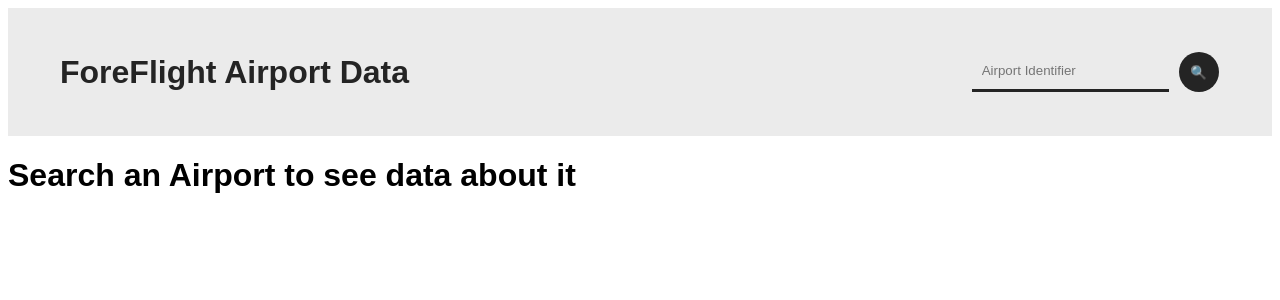
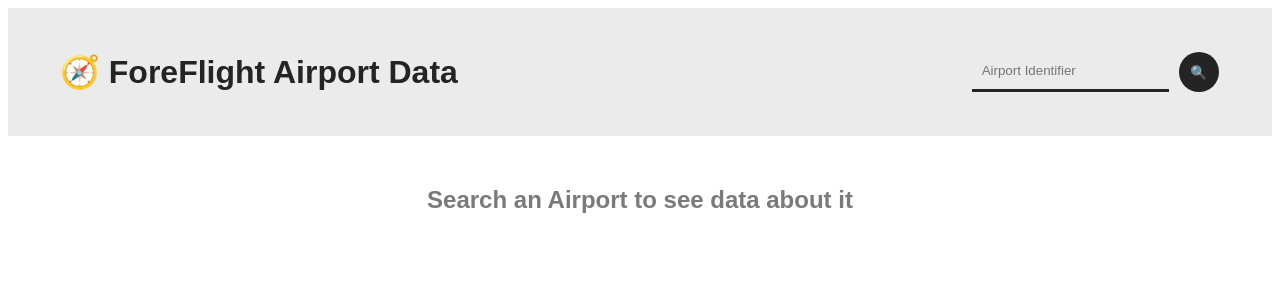
Before and after one commit to LTDakin/AirportWeatherTool, an Angular app in the folder airport-weather-app/: page / in a window 1280 px wide. Shown: the top 300 px of the page. Built offline with nearby package versions, Linux system fonts and the light colour scheme.

Commit message:
css updates and limit periods

```diff
--- a/airport-weather-app/src/app/components/home/home.component.css
+++ b/airport-weather-app/src/app/components/home/home.component.css
@@ -55,6 +55,17 @@
   background-color: rgb(34, 101, 202);
 }
 
+.content {
+  display: flex;
+}
+
+.no-airport-information {
+  color: rgb(122, 122, 122);
+  margin-left: auto;
+  margin-right: auto;
+  margin-top: 50px;
+}
+
 .airport-information {
   display: flex;
   flex-direction: column;
@@ -84,6 +95,7 @@
 }
 
 .forecast-period {
+  width: 200px;
   font-size: 11px;
   padding: 10px;
   margin: 10px;
--- a/airport-weather-app/src/app/components/home/home.component.html
+++ b/airport-weather-app/src/app/components/home/home.component.html
@@ -1,6 +1,6 @@
 <div class="home-div">
   <div class="nav">
-    <h1 class="hero">ForeFlight Airport Data</h1>
+    <h1 class="hero">🧭 ForeFlight Airport Data</h1>
     <input
       class="input-airport-id"
       placeholder="Airport Identifier"
@@ -10,24 +10,33 @@
     />
     <button class="search-button" (click)="addAirport()">🔍</button>
   </div>
-  <h1 *ngIf="!myData">Search an Airport to see data about it</h1>
+  <div class="content">
+    <h2 class="no-airport-information" *ngIf="!myData">
+      Search an Airport to see data about it
+    </h2>
     <div class="airport-information" *ngIf="myData">
-    <h1 class="airport-name">{{ myData.Name }}</h1>
+      <h1 class="airport-name">🛫 {{ myData.Name }}</h1>
       <div class="airport-details">
+        <h3>📋 Airport Information</h3>
         <p>Identifier: {{ myData.Identifier }}</p>
         <p>Available Runways: {{ myData.AvailableRunways }}</p>
         <p>Lat: {{ myData.Lat }}</p>
         <p>Long: {{ myData.Long }}</p>
         <p>Temperature: {{ myData.Temperature }} F</p>
-      <p>Relative Humidity: {{ myData.RelativeHumidity }}</p>
+        <p>Relative Humidity: {{ myData.RelativeHumidity }} %</p>
         <p>Visibility: {{ myData.VisibilityMiles }} mi</p>
+        <h3>🌦️ Airport Forecast</h3>
       </div>
       <div class="airport-periods">
-      <div class="forecast-period" *ngFor="let forecast of myData.Forecast">
+        <div
+          class="forecast-period"
+          *ngFor="let forecast of myData.Forecast | slice : 0 : 3"
+        >
           <p>⏰ {{ forecast.TimeOffset.slice(11, -5) }}</p>
-        <p>Wind Speed: {{ forecast.WindSpeedMPH }}</p>
-        <p>Wind Direction: {{ forecast.WindDirection }}</p>
+          <p>Wind Speed: {{ forecast.WindSpeedMPH }} mph</p>
+          <p>Wind Direction: {{ forecast.WindDirection }} °</p>
         </div>
       </div>
     </div>
   </div>
+</div>
```
Lines whose indentation alone changed are shown as unchanged.
